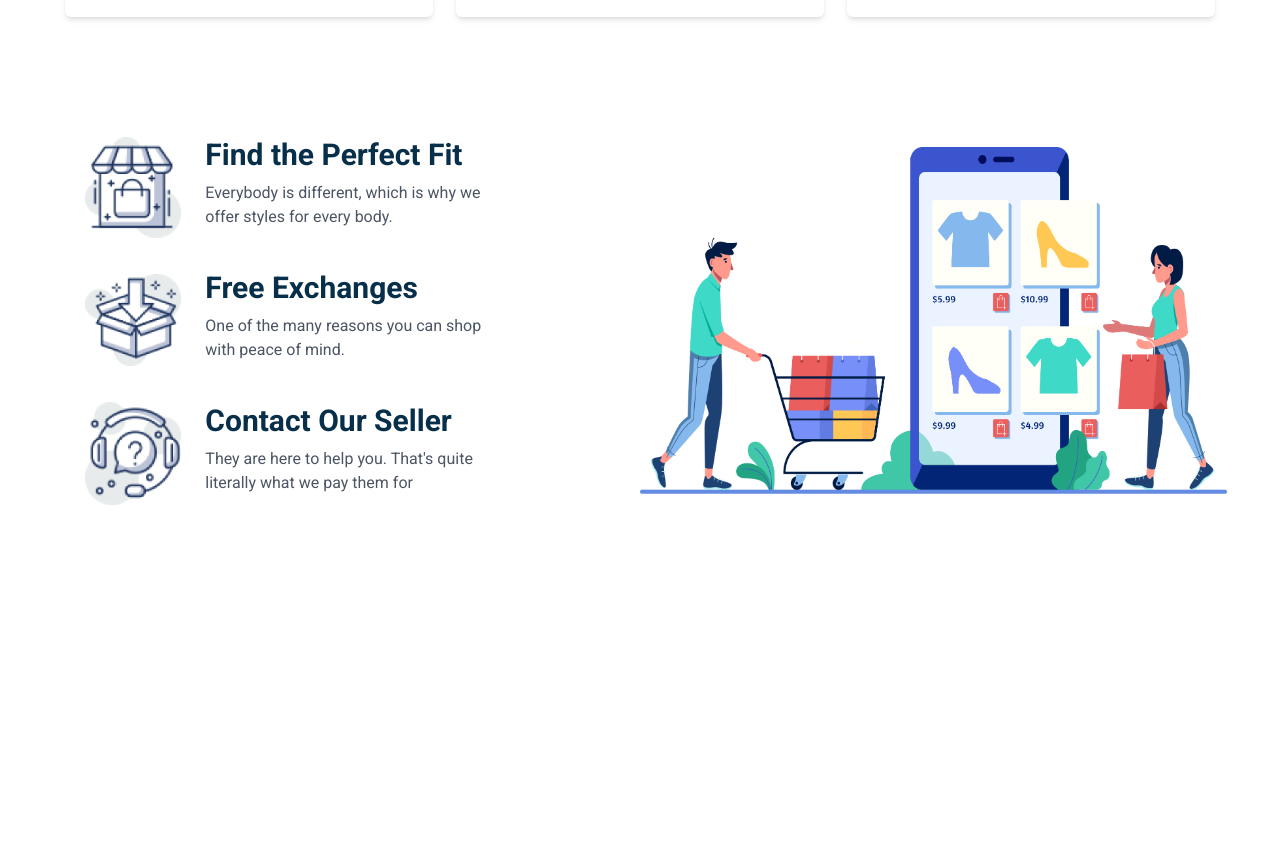
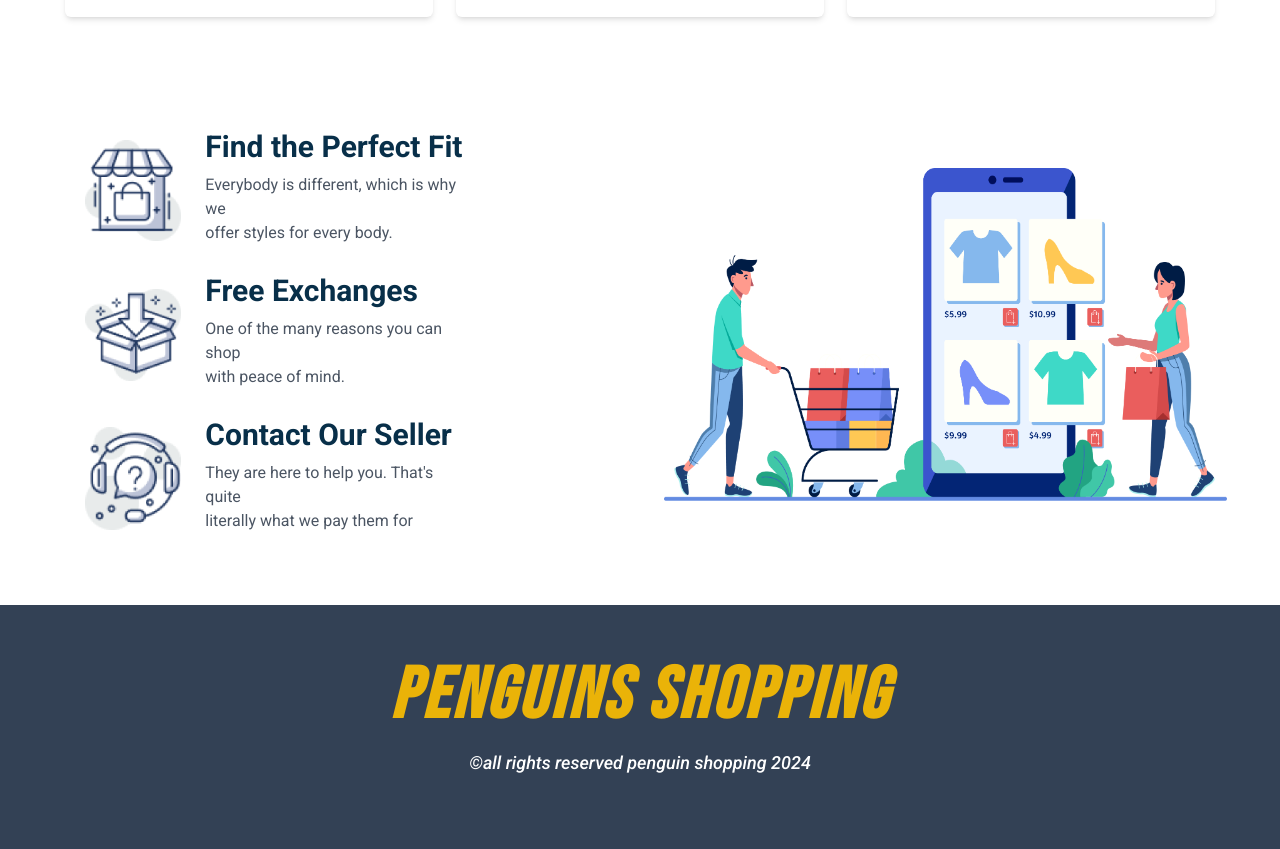
Before and after one commit to raselworshop/penguin-fashion-my, a website built with Vite: page index.html in a window 1280 px wide. Shown: the part 2095-2944 px from the top of the page. Before the commit the page ends 2672 px from the top, so only its background shows below. Built offline with nearby package versions, Linux system fonts and the light colour scheme.

Commit message:
added the footer section

```diff
--- a/index.html
+++ b/index.html
@@ -164,7 +164,7 @@
         </div>
     </section>
     <!-- other facilities start here -->
-    <section class="w-11/12 mx-auto my-10 flex justify-between items-center">
+    <section class="w-11/12 mx-auto my-10 flex justify-between items-center gap-44">
         <div class="flex flex-col justify-between items-start gap-5 p-6">
             <div class="flex justify-between items-center gap-4">
                 <div class="max-w-28"><img class="p-2" src="./icons/house.png" alt=""></div>
@@ -196,5 +196,12 @@
         </div>
     </section>
    </main>
+   <!-- footer section here -->
+   <footer class="bg-slate-700 mx-auto">
+    <div class="flex flex-col justify-around items-center py-14">
+        <h1 class="bebas-neue font-bold text-7xl italic text-yellow-500 tracking-wider">PENGUINs SHOPPING</h1>
+        <p class="text-lg py-4 text-white italic font-medium roboto-regular">&COPY;all rights reserved penguin shopping 2024</p>
+    </div>
+   </footer>
 </body>
 </html>
```
